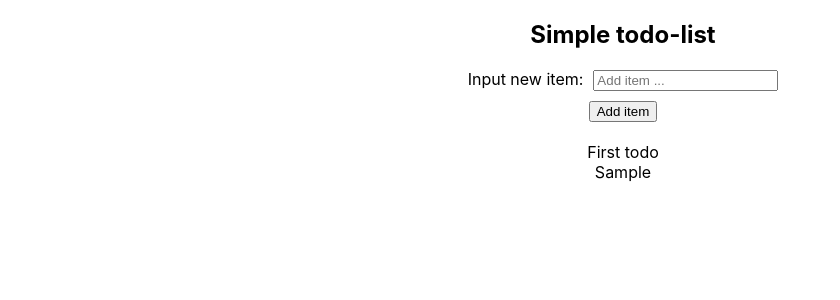
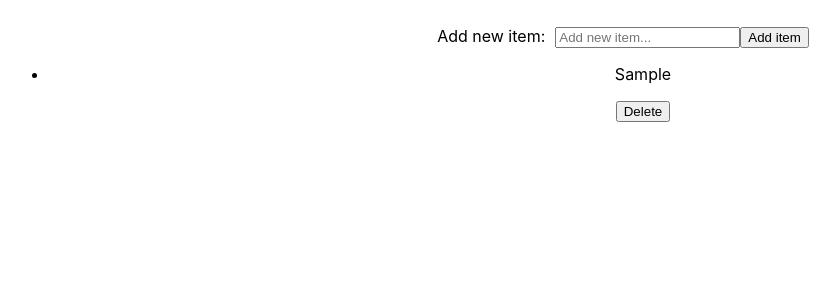
Before and after one commit to SanderKoopmans/hooks_todo, a React (Create React App) app: page / in a window 1280 px wide. Both pictures are taken after typing "Sample" into the empty fields and a click on the button "Add item". Shown: the top 300 px of the page, without its empty margins (17-857 px from the left). Built offline with nearby package versions, Linux system fonts and the light colour scheme.

Commit message:
Basic functionality done

```diff
--- a/src/App.css
+++ b/src/App.css
@@ -1,5 +1,6 @@
 .App {
   text-align: center;
+  margin: 2%;
 }
 
 .form-todo {
@@ -13,3 +14,9 @@ input {
 .btn-submit {
   margin: 10px 0;
 }
+
+.todo {
+  border: 1px solid grey;
+  padding: 10px;
+  margin: 10px;
+}
--- a/src/App.jsx
+++ b/src/App.jsx
@@ -1,68 +1,23 @@
 import React, { useState } from 'react';
-import PropTypes from 'prop-types';
+import TodoForm from './components/TodoForm';
+import TodoList from './components/TodoList';
 import './App.css';
 
-const Todo = ({ todo }) => <div className="todo">{todo.text}</div>;
-
-Todo.propTypes = {
-  todo: PropTypes.string.isRequired,
-};
-
-const TodoForm = ({ addTodo }) => {
-  const [value, setValue] = useState('');
-
-  const handleSubmit = event => {
-    event.preventDefault();
-    if (!value) return;
-    addTodo(value);
-    setValue('');
-  };
-
-  return (
-    <form className="form-todo" onSubmit={handleSubmit}>
-      <div className="todo-input">
-        <label htmlFor="todo">
-          Input new item:
-          <input
-            type="text"
-            name="todo"
-            className="input"
-            placeholder="Add item ..."
-            value={value}
-            onChange={e => setValue(e.target.value)} />
-        </label>
-      </div>
-      <button className="btn-submit" type="submit">Add item</button>
-    </form>
-  );
-};
-
-TodoForm.propTypes = {
-  addTodo: PropTypes.func.isRequired,
-};
-
 const App = () => {
-  const [todos, setTodos] = useState([
-    { text: 'First todo' },
-  ]);
-
-  const addTodo = text => {
-    const newTodos = [...todos, { text }];
-    setTodos(newTodos);
-  };
+  const [todos, setTodos] = useState([]);
 
   return (
     <div className="App">
-      <h2>Simple todo-list</h2>
-      <div className="todo-list">
-        <TodoForm addTodo={addTodo} />
-        {todos.map((todo, index) => (
-          <Todo
-            key={index}
-            index={index}
-            todo={todo} />
-        ))}
-      </div>
+      <TodoForm addTodo={todoText => {
+        setTodos([...todos, todoText]);
+      }} />
+      <TodoList
+        todos={todos}
+        deleteTodo={todoIndex => {
+          const newTodos = todos.filter((_, index) => index !== todoIndex);
+
+          setTodos(newTodos);
+        }} />
     </div>
   );
 };
--- /dev/null
+++ b/src/components/TodoForm.jsx
@@ -0,0 +1,27 @@
+import React, { useState } from 'react';
+
+const TodoForm = ({ addTodo }) => {
+  const [value, setValue] = useState('');
+
+  return (
+    <form onSubmit={e => {
+      e.preventDefault();
+      addTodo(value);
+      setValue('');
+    }}>
+
+      <label htmlFor="input">
+        Add new item:
+        <input
+          name="input"
+          type="text"
+          value={value}
+          onChange={e => { setValue(e.target.value)}}
+          placeholder="Add new item..." />
+      </label>
+      <button type="submit">Add item</button>
+    </form>
+  )
+};
+
+export default TodoForm;
--- /dev/null
+++ b/src/components/TodoList.jsx
@@ -0,0 +1,14 @@
+import React from 'react';
+
+const TodoList = ({ todos, deleteTodo }) => (
+  <ul>
+    {todos.map((todo, index) => (
+      <li key={index.toString()}>
+        <p>{todo}</p>
+        <button type="button" onClick={() => { deleteTodo(index); }}>Delete</button>
+      </li>
+    ))}
+  </ul>
+);
+
+export default TodoList;
```
Also changed, not shown: 2 other files (tests, documents, lock files or other folders).
